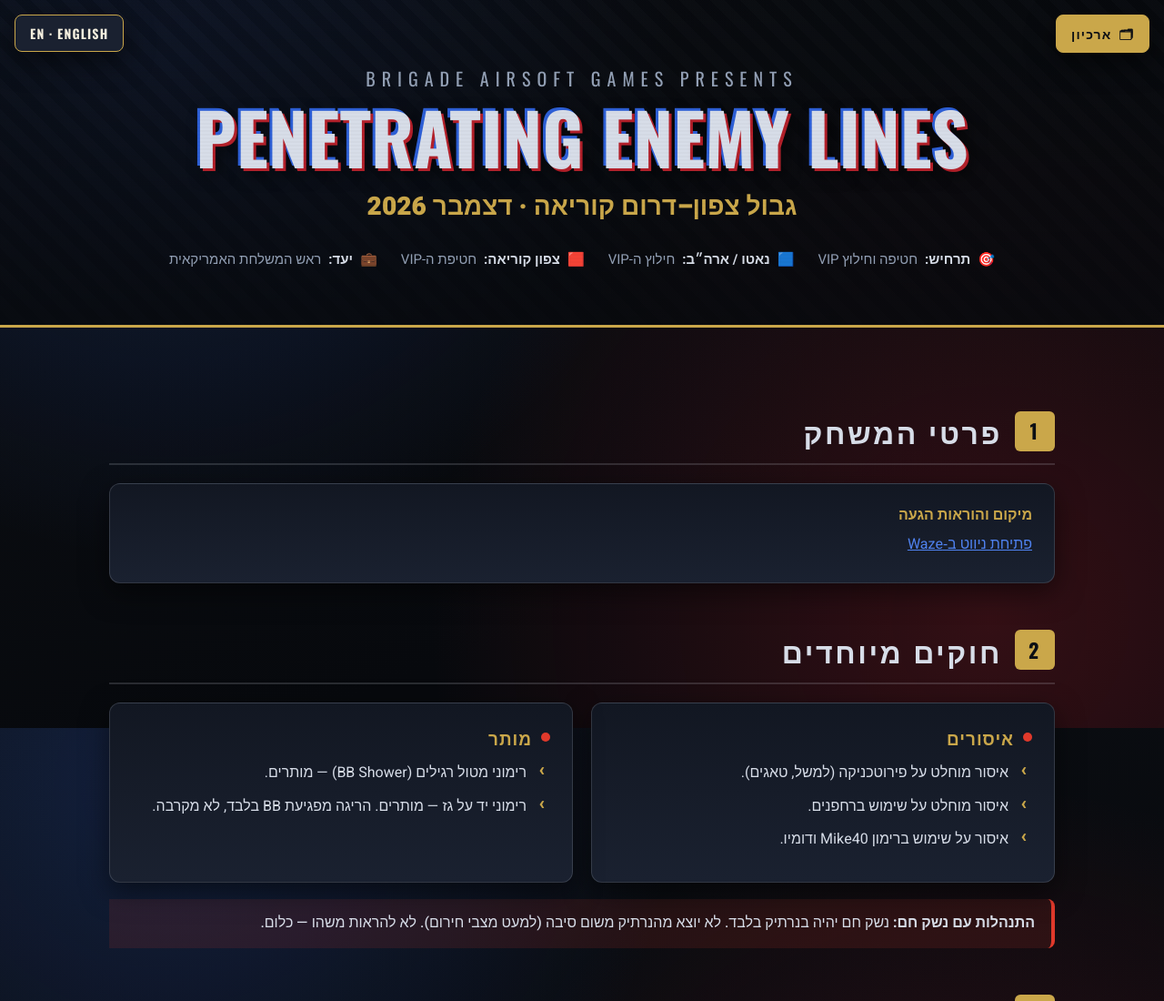
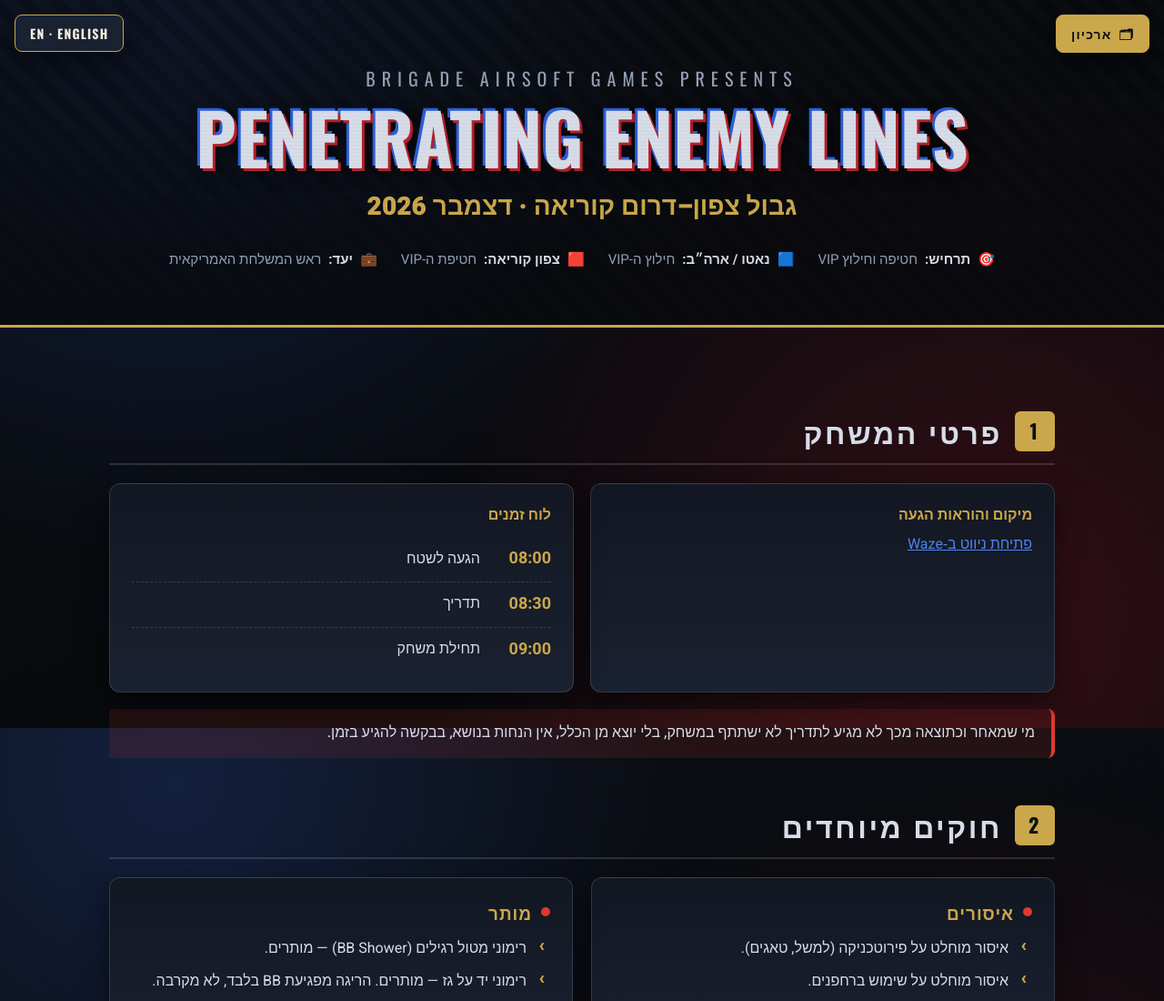
Before and after one commit to BarakHoo/airsoft-scenario-korea, a plain HTML site: page index.html in a window 1280 px wide. Shown: the top 1100 px of the page at 91% size. Drawn offline with nearby package versions, Linux system fonts and the light colour scheme.

Commit message:
Add schedule and late-arrival notice

```diff
--- a/index.html
+++ b/index.html
@@ -277,6 +277,10 @@
     padding: 14px 18px; border-radius: 0 8px 8px 0;
     font-weight: 500;
   }
+  .schedule { list-style: none; margin: 10px 0 0; padding: 0; }
+  .schedule li { display: flex; align-items: center; gap: 14px; padding: 10px 0; border-bottom: 1px dashed var(--line); }
+  .schedule li:last-child { border-bottom: none; }
+  .schedule .time { flex: 0 0 auto; min-width: 64px; font-weight: 700; color: var(--gold); font-size: 18px; }
   .danger { border-inline-start-color: var(--nk-red-bright); background: rgba(224,57,43,0.12); }
 
   .golden-rule {
@@ -451,7 +455,18 @@
           <p style="margin:6px 0">
           <a href="https://waze.com/ul?ll=32.099349,34.913909&amp;navigate=yes" target="_blank" rel="noopener"><span class="lang-he">פתיחת ניווט ב‑Waze</span><span class="lang-en">Open navigation in Waze</span></a></p>
         </div>
-      </div>
+		<div class="card">
+		  <b><span class="lang-he">לוח זמנים</span><span class="lang-en">Schedule</span></b>
+		  <ul class="schedule">
+			<li><span class="time">08:00</span> <span class="lang-he">הגעה לשטח</span><span class="lang-en">Arrival on site</span></li>
+			<li><span class="time">08:30</span> <span class="lang-he">תדריך</span><span class="lang-en">Briefing</span></li>
+			<li><span class="time">09:00</span> <span class="lang-he">תחילת משחק</span><span class="lang-en">Game start</span></li>
+		  </ul>
+		</div>
+	  </div>
+	  <div class="callout danger">
+		<span class="lang-he">מי שמאחר וכתוצאה מכך לא מגיע לתדריך לא ישתתף במשחק, בלי יוצא מן הכלל, אין הנחות בנושא, בבקשה להגיע בזמן.</span><span class="lang-en">Anyone who is late and as a result misses the briefing will not take part in the game. No exceptions, no leniency on this. Please arrive on time.</span>
+	  </div>
     </section>
 
     <!-- Special rules -->
```
